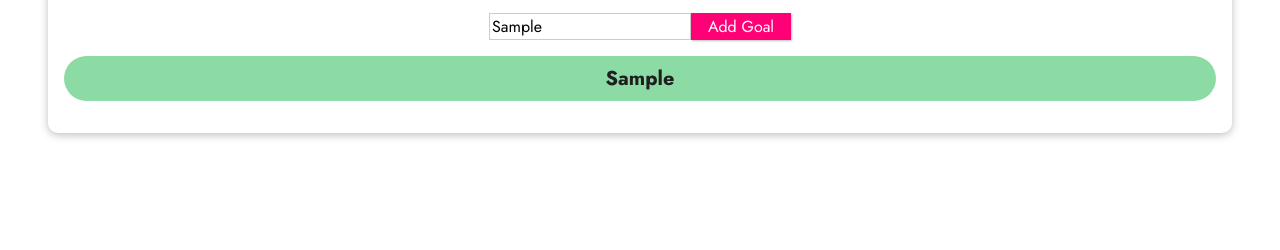
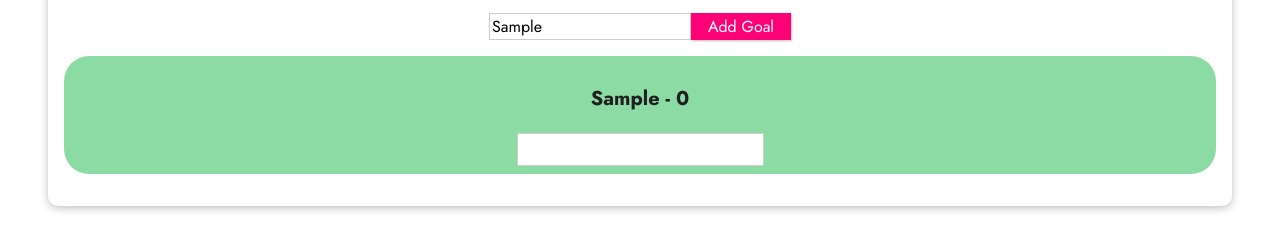
Before and after one commit to 55Vishal/Vue---Rendering-list, a plain HTML site: page index.html in a window 1280 px wide. Both pictures are taken after typing "Sample" into the empty fields and a click on the button "Add Goal". Shown: the part 286-536 px from the top of the page. Drawn offline with nearby package versions, Linux system fonts and the light colour scheme.

Commit message:
Adding key to the list

```diff
--- a/app.js
+++ b/app.js
@@ -6,8 +6,11 @@ const app = Vue.createApp({
     };
   },
   methods: {
-    addGoal(){
+    addGoal() {
       this.goals.push(this.enteredGoalValue);
+    },
+    removeGoal(index) {
+      this.goals.splice(index, 1);
     }
   }
 });
--- a/index.html
+++ b/index.html
@@ -20,10 +20,21 @@
       <h2>My course goals</h2>
       <input type="text" v-model="enteredGoalValue" />
       <button @click="addGoal">Add Goal</button>
-      <p v-if="goals.length === 0">No goals have been added yet - please start adding some!</p>
+      <p v-if="goals.length === 0">
+        No goals have been added yet - please start adding some!
+      </p>
       <ul v-else="goals.length > 0">
-        <li v-for="goal in goals" > {{ goal }} </li>
+        <li v-for="(goal,index) in goals" :key="goal" @click="removeGoal(index)">
+          <p>{{ goal }} - {{index}}</p>
+          <input type="text" @click.stop>
+        </li>
       </ul>
+      <!-- <ul>
+        <li v-for="num in 10">{{num}}</li>
+      </ul> -->
+      <!-- <ul>
+        <li v-for="(value,key,index) in {name: 'ABC', age: 123}"> {{key}} -{{value}}</li>
+      </ul> -->
     </section>
   </body>
 </html>
```
